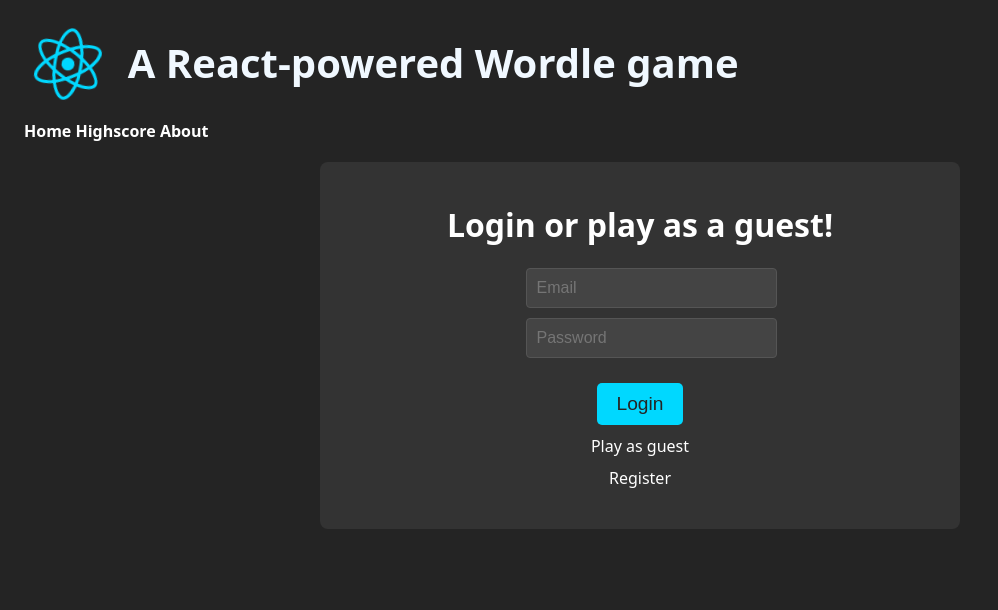
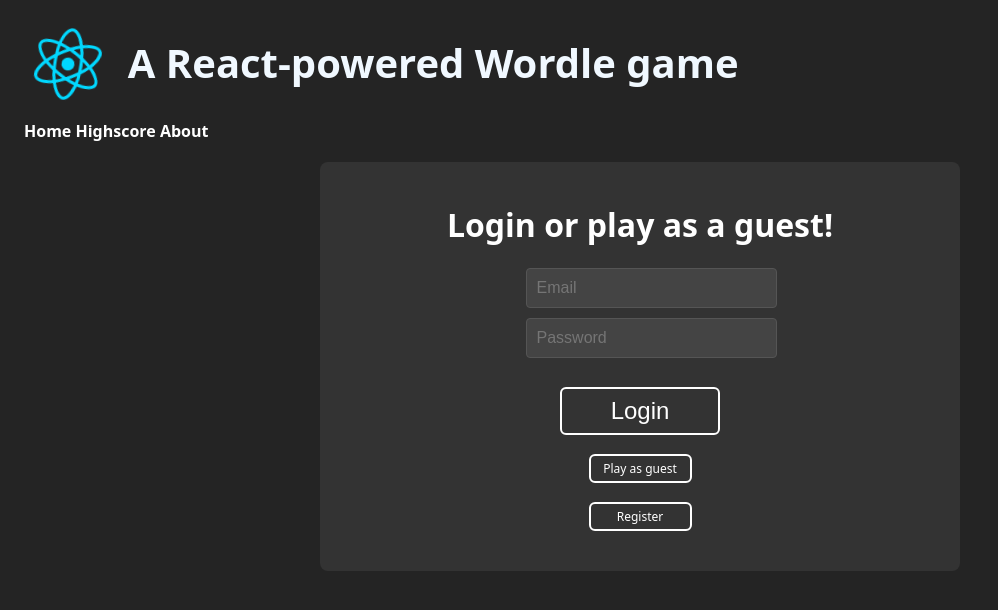
Before and after one commit to Kirill9m/react-wordle, a React (Vite) app in the folder frontend/: page / in a window 1280 px wide. Shown: the top 610 px of the page, without its empty margins (0-998 px from the left). Built offline with nearby package versions, Linux system fonts and the light colour scheme.

Commit message:
style: new btns

```diff
--- a/frontend/src/index.css
+++ b/frontend/src/index.css
@@ -105,14 +105,17 @@ body {
 }
 
 .game__button {
-  padding: 10px 20px;
-  font-size: 1.2rem;
-  margin-top: 15px;
-  border: none;
-  border-radius: 5px;
-  background-color: #00D8FF;
-  color: #242424;
+  margin-top: 1.2rem;
+  background-color: transparent;
+  color: white;
+  border: 2px solid white;
+  padding: 8px 20px;
+  font-size: 24px;
+  border-radius: 6px;
   cursor: pointer;
+  transition: all 0.3s ease;
+  width: 160px;
+  text-align: center;
 }
 
 .login-toggle {
@@ -121,31 +124,34 @@ body {
   margin-bottom: 1rem;
 }
 
-.toggle-button {
-  padding: 0.5rem 1rem;
-  border: 1px solid #ccc;
-  background-color: #61dafbaa;
-  cursor: pointer;
-  border-radius: 4px;
-  margin: 0 0.5rem;
-  font-weight: bold;
-}
-
 .toggle-button.active {
   background-color: #00D8FF;
 }
 
 .game__text {
-  padding-top: 10px;
+  margin-top: 1.2rem;
+  background-color: transparent;
   color: white;
+  border: 2px solid white;
+  padding: 4px 12px;
+  font-size: 12px;
+  border-radius: 6px;
+  cursor: pointer;
+  transition: all 0.3s ease;
+  width: 75px;
+  text-align: center
+}
+
+.game__text:hover {
+  background-color: white;
+  color: #1e1e1e;
+  font-weight: bold;
 }
 
 .game__button:hover {
-  background-color: #61dafbaa;
-}
-
-.start-button {
-  background-color: #00D8FF;
+  background-color: white;
+  color: #1e1e1e;
+  font-weight: bold;
 }
 
 .guess-button {
```
